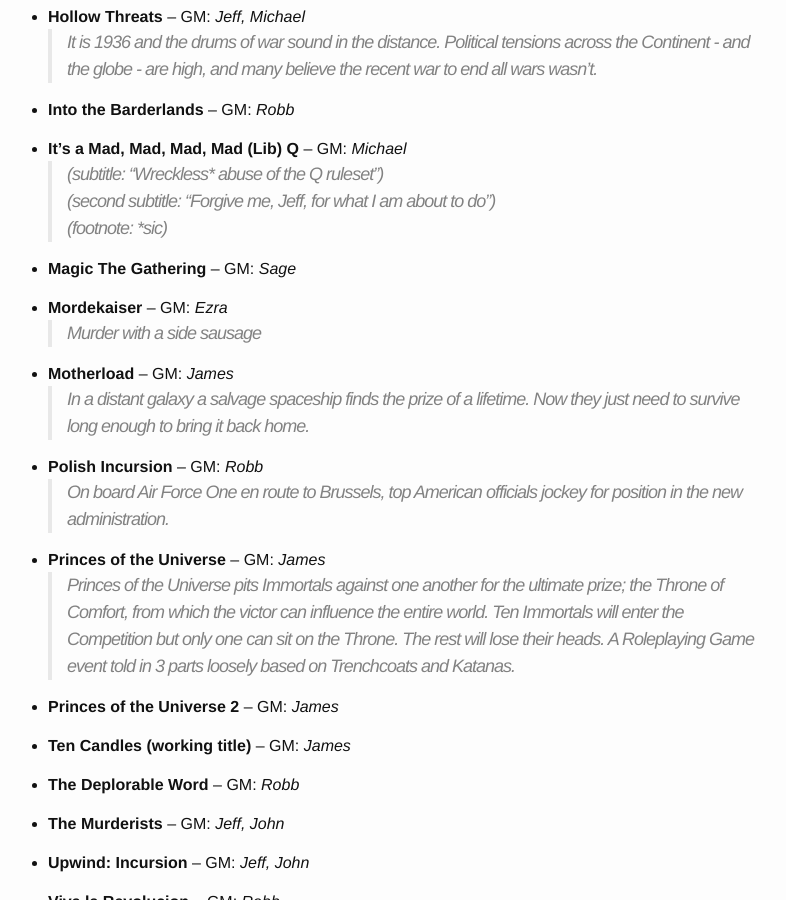
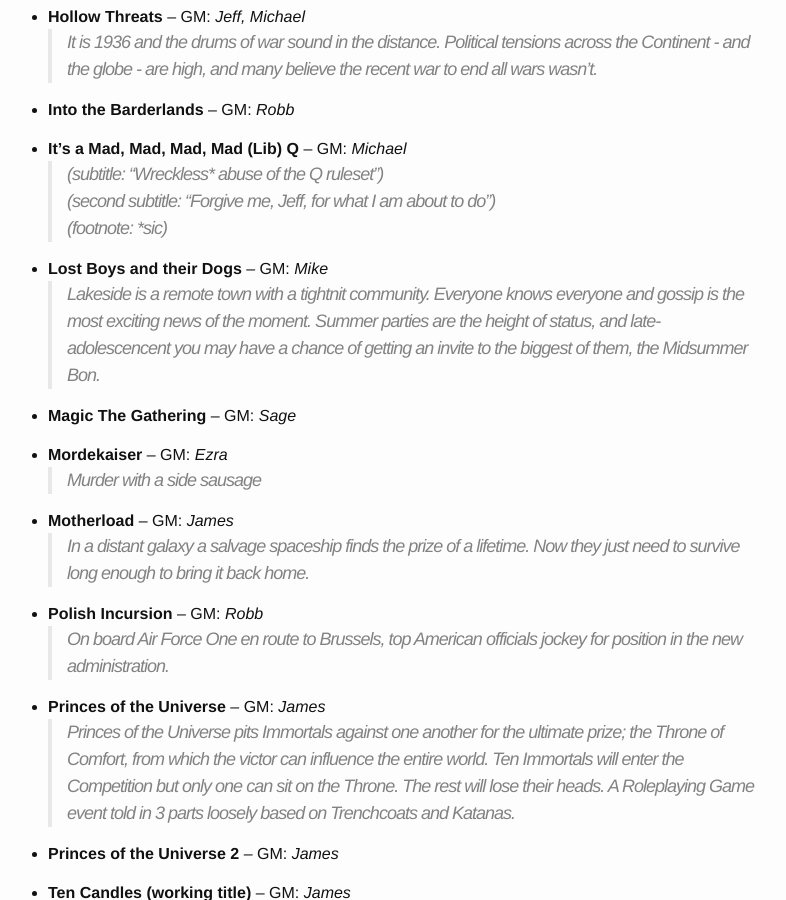
Before and after one commit to Geekend-PNW/geekend-pnw.github.com, a Jekyll site: the page built from games.md, in a window 1280 px wide and 900 px high, scrolled down 1095 px. Shown: the whole window, without its empty margins (252-1038 px from the left). Built offline with Jekyll 4.4.1, drawn with Linux system fonts in a browser that asks for light colours.

Commit message:
adding new games

```diff
--- a/_data/games.yml
+++ b/_data/games.yml
@@ -122,6 +122,7 @@
 
   gm: Michael
   events: 2018-07
+
 -
   name: "The Deplorable Word"
   abstract:
@@ -151,3 +152,9 @@
   abstract:
   gm: [ "John" ]
   events: 2019-07
+
+-
+  name: "Lost Boys and their Dogs"
+  abstract: "Lakeside is a remote town with a tightnit community. Everyone knows everyone and gossip is the most exciting news of the moment. Summer parties are the height of status, and late-adolescencent you may have a chance of getting an invite to the biggest of them, the Midsummer Bon."
+  gm: [ "Mike" ]
+  events: 2019-06
```
